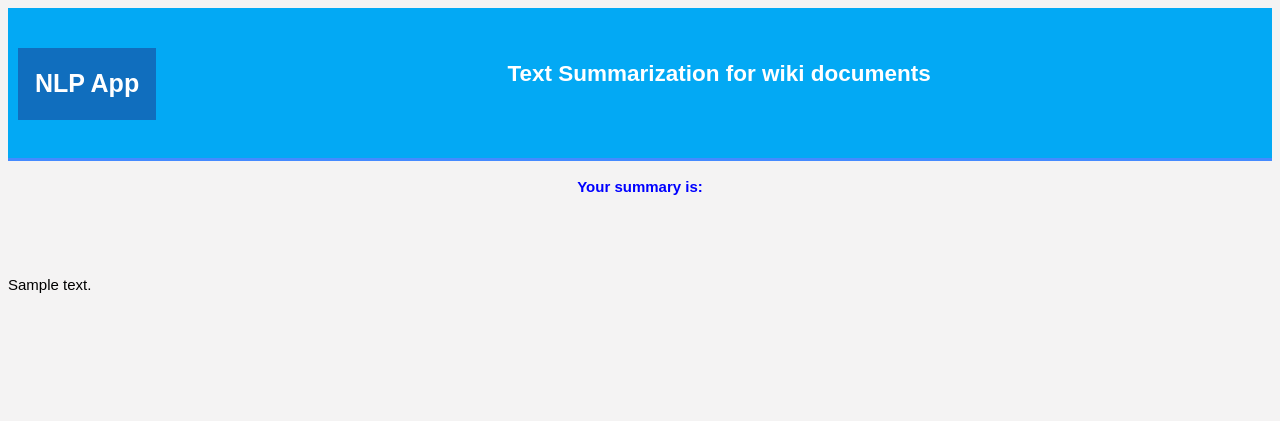
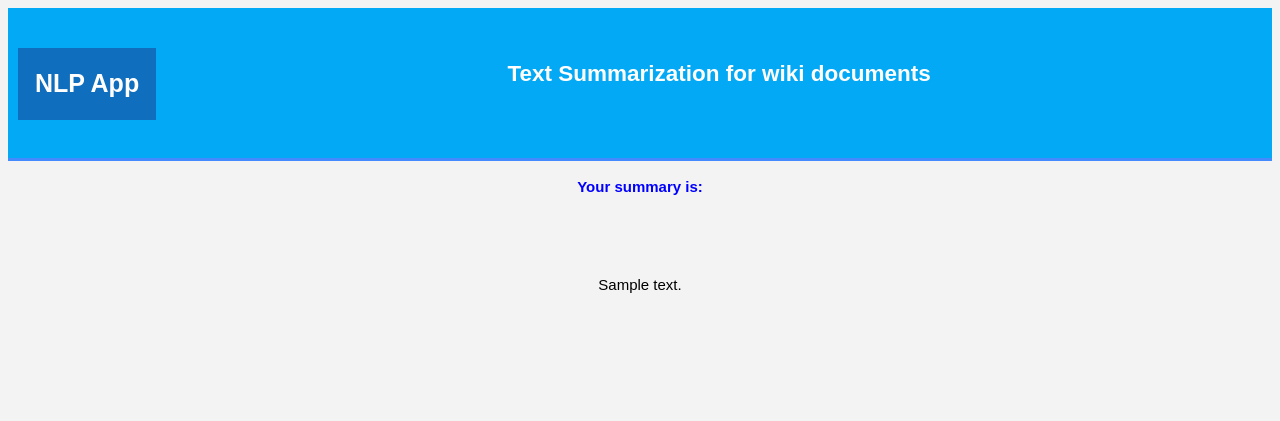
Before and after one commit to RajeevRanjan2015/Summarization, a Flask app: template templates/result.html in a window 1280 px wide. Shown: the top 421 px of the page. Run offline with Flask 2, Linux system fonts and the light colour scheme; the template is opened without the code that fills it: most values are stand-ins (such as "Sample title", 1, 10 or a date in 2020); parts of the project's set-up code (start-up, migrations or seed data) failed here and were passed over.

Commit message:
Update result.html

```diff
--- a/templates/result.html
+++ b/templates/result.html
@@ -17,9 +17,9 @@
 	</header>
 	<p style="color:blue;font-size:20;text-align: center;"><b>Your summary is:</b></p>
 	<div class="results">
-    <br></br>
+        <br></br>
 
-	<p class="light">{{ final_summary }}</p>
+	<p style="color:black;font-size:20;text-align: center;">{{ final_summary }}</p>
 	<br></br>
 
 
```
